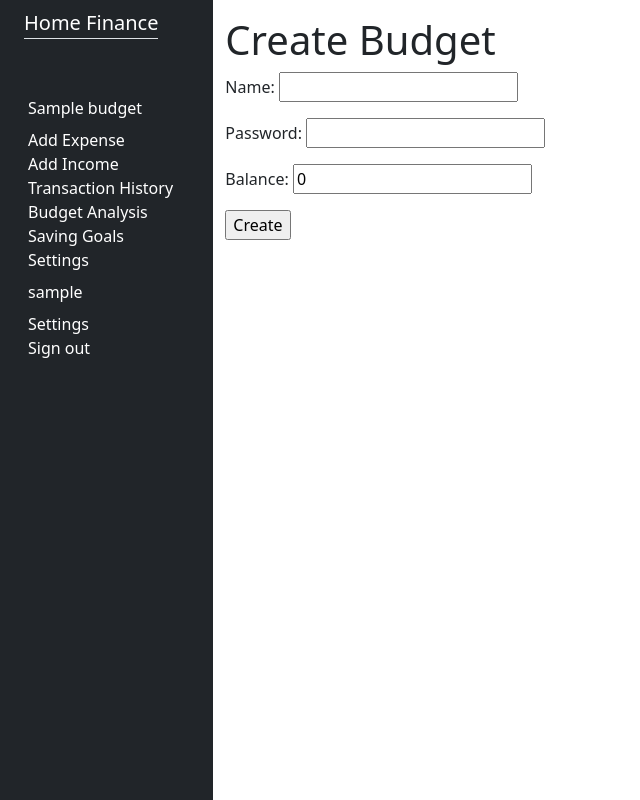
After one commit to adrianarciszewski95/django-home-finance, a Django app: page /homefinance/create_budget in a window 1280 px wide. The commit adds this page. Shown: the whole page, without its empty margins (0-640 px from the left). Run offline with Django 4.2, Linux system fonts and the light colour scheme; a user stored in the database is signed in; tables that the repository leaves empty hold one stand-in row (values such as "Sample post").

Commit message:
add login system

```diff
--- a/djangohomefinance/settings.py
+++ b/djangohomefinance/settings.py
@@ -25,6 +25,7 @@ INSTALLED_APPS = [
     'django.contrib.sessions',
     'django.contrib.messages',
     'django.contrib.staticfiles',
+    'djmoney',
     'homefinance'
 ]
 
--- a/homefinance/forms.py
+++ b/homefinance/forms.py
@@ -1,5 +1,33 @@
 from django import forms
-from.models import Transaction
+from django.contrib.auth.forms import UserCreationForm
+from django.contrib.auth.models import User
+
+from.models import Budget, Transaction
+
+class SignUpForm(UserCreationForm):
+    first_name = forms.CharField(max_length=30, required=False, help_text='Optional.')
+    last_name = forms.CharField(max_length=30, required=False, help_text='Optional.')
+    email = forms.EmailField(max_length=254, required=True, help_text='Required. Inform a valid email address.')
+
+    class Meta:
+        model = User
+        fields = ('username', 'first_name', 'last_name', 'email', 'password1', 'password2')
+
+    def save(self, commit=True):
+        user = super(SignUpForm, self).save(commit=False)
+        user.first_name = self.cleaned_data['first_name']
+        user.last_name = self.cleaned_data['last_name']
+        user.email = self.cleaned_data['email']
+        if commit:
+            user.save()
+        return user
+
+
+class BudgetForm(forms.ModelForm):
+    class Meta:
+        model = Budget
+        fields = ['name', 'password', 'balance']
+
 
 class TransactionForm(forms.ModelForm):
     class Meta:
--- a/homefinance/urls.py
+++ b/homefinance/urls.py
@@ -1,5 +1,5 @@
 from django.urls import path, include
-from homefinance.views import HomeView, TransactionHistoryView, AddExpenseView, AddIncomeView, EditExpenseView, EditIncomeView, DeleteTransactionView
+from homefinance.views import user_signup, user_login, user_logout, MainView, CreateBudgetView, AddExpenseView, AddIncomeView, EditExpenseView, EditIncomeView, DeleteTransactionView, TransactionHistoryView, BudgetAnalyseView
 
 budget_patterns = [
     path('add_expense', AddExpenseView.as_view(), name='add_expense'),
@@ -8,10 +8,15 @@ budget_patterns = [
     path('edit_income/<int:transaction_id>', EditIncomeView.as_view(), name='edit_income'),
     path('delete_transaction/<int:transaction_id>', DeleteTransactionView.as_view(), name='delete_transaction'),
     path('transaction_history', TransactionHistoryView.as_view(), name='transaction_history'),
+    path('budget_analyse/<int:year>/<int:month>', BudgetAnalyseView.as_view(), name = 'budget_analyse')
 ]
 
 
 urlpatterns = [
-    path('', HomeView.as_view(), name='base'),
+    path('', MainView.as_view(), name='main'),
+    path('signup', user_signup, name='user_signup'),
+    path("login", user_login, name="login"),
+    path("logout", user_logout, name="logout"),
+    path('create_budget', CreateBudgetView.as_view(), name='create_budget' ),
     path('<int:budget_id>/', include(budget_patterns)),
 ]
--- a/homefinance/views.py
+++ b/homefinance/views.py
@@ -1,15 +1,166 @@
 from django.shortcuts import render, redirect, get_object_or_404
 from django.views import View
+from django.db.models import Sum
+from django.contrib.auth import login, logout, authenticate
+from django.contrib.auth.forms import AuthenticationForm
+from django.contrib import messages
+
 from .models import Budget, Transaction, Category
-from .forms import TransactionForm
-from .mixins import UserBudgetsMixin
+from .forms import SignUpForm, BudgetForm, TransactionForm
+from .mixins import SidebarMixin
+
+def user_signup(request):
+	if request.method == "POST":
+		form = SignUpForm(request.POST)
+		if form.is_valid():
+			user = form.save()
+			login(request, user)
+			messages.success(request, "Registration successful." )
+			return redirect('main')
+		messages.error(request, "Unsuccessful registration. Invalid information.")
+	form = SignUpForm()
+	return render (request, 'signup.html', {'register_form':form})
+
+def user_login(request):
+	if request.method == "POST":
+		form = AuthenticationForm(request, data=request.POST)
+		if form.is_valid():
+			username = form.cleaned_data.get('username')
+			password = form.cleaned_data.get('password')
+			user = authenticate(username=username, password=password)
+			if user is not None:
+				login(request, user)
+				messages.info(request, f"You are now logged in as {username}.")
+				return redirect('main')
+			else:
+				messages.error(request,"Invalid username or password.")
+		else:
+			messages.error(request,"Invalid username or password.")
+	form = AuthenticationForm()
+	return render(request, 'login.html', {"login_form":form})
+
+def user_logout(request):
+	logout(request)
+	messages.info(request, "You have successfully logged out.")
+	return redirect('login')
+
+class MainView(SidebarMixin, View):
+    def get(self, request):
+        return render(request, 'main.html', {'budgets': self.budgets,
+                                            'current_month': self.current_month,
+                                            'current_year': self.current_year})
 
 
-class HomeView(UserBudgetsMixin, View):
+class CreateBudgetView(SidebarMixin, View):
     def get(self, request):
-        return render(request, 'home.html', {'budgets': self.budgets})
+        form = BudgetForm()
+        return render(request, 'create_budget.html', {'budgets': self.budgets,
+                                                    'current_month': self.current_month,
+                                                    'current_year': self.current_year,
+                                                    'form': form,
+                                                    })
+    def post(self, request):
+        form = BudgetForm(request.POST)
+        if form.is_valid():
+            budget = form.save(commit=False)
+            budget.user = request.user
+            budget.save()
+            return redirect('main')
 
-class TransactionHistoryView(UserBudgetsMixin, View):
+class AddExpenseView(SidebarMixin, View):
+    def get(self, request, budget_id):
+        form = TransactionForm()
+        form.fields['category'].queryset = Category.objects.filter(type='Expense')
+        return render(request, 'add_expense.html', {'budgets': self.budgets,
+                                                    'current_month': self.current_month,
+                                                    'current_year': self.current_year,
+                                                    'form': form,
+                                                    'new': True
+                                                    })
+    def post(self, request, budget_id):
+        form = TransactionForm(request.POST)
+        if form.is_valid():
+            transaction = form.save(commit=False)
+            transaction.budget = Budget.objects.get(id=budget_id)
+            transaction.save()
+            return redirect('main')
+
+class AddIncomeView(SidebarMixin, View):
+    def get(self, request, budget_id):
+        form = TransactionForm()
+        form.fields['category'].queryset = Category.objects.filter(type='Income')
+        return render(request, 'add_income.html', {'budgets': self.budgets,
+                                                    'current_month': self.current_month,
+                                                    'current_year': self.current_year,
+                                                    'form': form,
+                                                    'new': True
+                                                     })
+
+    def post(self, request, budget_id):
+        form = TransactionForm(request.POST)
+        if form.is_valid():
+            transaction = form.save(commit=False)
+            transaction.budget = Budget.objects.get(id=budget_id)
+            transaction.is_income = True
+            transaction.save()
+            return redirect('main')
+
+class EditExpenseView(SidebarMixin, View):
+    def get(self, request, budget_id, transaction_id):
+        transaction = get_object_or_404(Transaction, pk=transaction_id)
+        form = TransactionForm(instance=transaction)
+        form.fields['category'].queryset = Category.objects.filter(type='Expense')
+        return render(request, 'add_expense.html', {'budgets': self.budgets,
+                                                    'current_month': self.current_month,
+                                                    'current_year': self.current_year,
+                                                    'form': form,
+                                                    'new': False
+                                                    })
+
+    def post(self, request, budget_id, transaction_id):
+        transaction = get_object_or_404(Transaction, pk=transaction_id)
+        form = TransactionForm(request.POST, instance=transaction)
+        if form.is_valid():
+            transaction = form.save(commit=False)
+            transaction.save()
+            return redirect('main')
+
+class EditIncomeView(SidebarMixin, View):
+    def get(self, request, budget_id, transaction_id):
+        transaction = get_object_or_404(Transaction, pk=transaction_id)
+        form = TransactionForm(instance=transaction)
+        form.fields['category'].queryset = Category.objects.filter(type='Income')
+        return render(request, 'add_income.html', {'budgets': self.budgets,
+                                                    'current_month': self.current_month,
+                                                    'current_year': self.current_year,
+                                                    'form': form,
+                                                    'new': False
+                                                    })
+
+    def post(self, request, budget_id, transaction_id):
+        transaction = get_object_or_404(Transaction, pk=transaction_id)
+        form = TransactionForm(request.POST, instance=transaction)
+        if form.is_valid():
+            transaction = form.save(commit=False)
+            transaction.save()
+            return redirect('main')
+
+class DeleteTransactionView(SidebarMixin, View):
+    def get(self, request, budget_id, transaction_id):
+        transaction = get_object_or_404(Transaction, pk=transaction_id)
+        return render(request, 'confirm_delete.html', {'budgets': self.budgets,
+                                                        'current_month': self.current_month,
+                                                        'current_year': self.current_year,
+                                                        'budget_id': budget_id,
+                                                        })
+
+    def post(self, request, budget_id, transaction_id):
+            transaction = get_object_or_404(Transaction, pk=transaction_id)
+            transaction.delete()
+            return redirect('main')
+
+
+class TransactionHistoryView(SidebarMixin, View):
     def get(self, request, budget_id):
 
         transactions = Transaction.objects.filter(budget__id=budget_id).order_by('-date')
@@ -27,74 +178,90 @@ class TransactionHistoryView(UserBudgetsMixin, View):
         if type:
             transactions = transactions.filter(is_income=(type == 'Income'))
 
-        return render(request, 'transaction_history.html', {'transactions': transactions, 'budgets': self.budgets})
+        return render(request, 'transaction_history.html', {'budgets': self.budgets,
+                                                            'current_month': self.current_month,
+                                                            'current_year': self.current_year,
+                                                            'transactions': transactions
+                                                            })
 
 
-class AddExpenseView(UserBudgetsMixin, View):
-    def get(self, request, budget_id):
-        form = TransactionForm()
-        form.fields['category'].queryset = Category.objects.filter(type='Expense')
-        return render(request, 'add_expense.html', {'budgets': self.budgets, 'form': form, 'new': True})
+class BudgetAnalyseView(SidebarMixin, View):
+    def get(self, request, budget_id, year, month):
+        transactions = Transaction.objects.filter(budget__id = budget_id, date__year = year, date__month = month)
+        income_sum = round(transactions.filter(is_income = True).aggregate(Sum('amount'))['amount__sum'] or 0, 2)
+        expense_sum = round(transactions.filter(is_income = False).aggregate(Sum('amount'))['amount__sum'] or 0, 2)
+        balance = income_sum - expense_sum
 
-    def post(self, request, budget_id):
-            form = TransactionForm(request.POST)
-            if form.is_valid():
-                transaction = form.save(commit=False)
-                transaction.budget = Budget.objects.get(id=budget_id)
-                transaction.save()
-                return redirect('base')
+        expense_categories = Category.objects.filter(type='Expense')
+        expenses = transactions.filter(is_income=False).values('category').annotate(amount_sum=Sum('amount'))
 
-class AddIncomeView(UserBudgetsMixin, View):
-    def get(self, request, budget_id):
-        form = TransactionForm()
-        form.fields['category'].queryset = Category.objects.filter(type='Income')
-        return render(request, 'add_income.html', {'budgets': self.budgets, 'form': form, 'new': True})
+        expenses_by_category = []
+        for category in expense_categories:
+            expense = expenses.filter(category=category.id).first()
+            expenses_by_category.append({'category': category.name, 'amount_sum': round(expense['amount_sum'], 2) if expense else 0})
 
-    def post(self, request, budget_id):
-            form = TransactionForm(request.POST)
-            if form.is_valid():
-                transaction = form.save(commit=False)
-                transaction.budget = Budget.objects.get(id=budget_id)
-                transaction.is_income = True
-                transaction.save()
-                return redirect('base')
+        income_categories = Category.objects.filter(type='Income')
+        incomes = transactions.filter(is_income=True).values('category').annotate(amount_sum=Sum('amount'))
 
-class EditExpenseView(UserBudgetsMixin, View):
-    def get(self, request, budget_id, transaction_id):
-        transaction = get_object_or_404(Transaction, pk=transaction_id)
-        form = TransactionForm(instance=transaction)
-        form.fields['category'].queryset = Category.objects.filter(type='Expense')
-        return render(request, 'add_expense.html', {'budgets': self.budgets, 'form': form, 'new': False})
+        incomes_by_category = []
+        for category in income_categories:
+            income = incomes.filter(category=category.id).first()
+            incomes_by_category.append({'category': category.name, 'amount_sum': round(income['amount_sum'], 2) if income else 0})
+        return render(request, 'budget_analyse.html', {'budgets': self.budgets,
+                                                        'current_year': self.current_year,
+                                                        'current_month': self.current_month,
+                                                        'budget_id': budget_id,
+                                                        'year': year,
+                                                        'month': month,
+                                                        'expense_sum': expense_sum,
+                                                        'income_sum': income_sum,
+                                                        'balance': balance,
+                                                        'expenses_by_category': expenses_by_category,
+                                                        'incomes_by_category': incomes_by_category
+                                                        })
 
-    def post(self, request, budget_id, transaction_id):
-            transaction = get_object_or_404(Transaction, pk=transaction_id)
-            form = TransactionForm(request.POST, instance=transaction)
-            if form.is_valid():
-                transaction = form.save(commit=False)
-                transaction.save()
-                return redirect('base')
+    def post(self, request, budget_id, year, month):
+        if request.POST.get('previous_month'):
+            month -= 1
+            if month == 0:
+                month = 12
+                year -= 1
+        elif request.POST.get('next_month'):
+            month += 1
+            if month == 13:
+                month = 1
+                year += 1
+        transactions = Transaction.objects.filter(budget__id = budget_id, date__year = year, date__month = month)
+        income_sum = round(transactions.filter(is_income = True).aggregate(Sum('amount'))['amount__sum'] or 0, 2)
+        expense_sum = round(transactions.filter(is_income = False).aggregate(Sum('amount'))['amount__sum'] or 0, 2)
+        balance = income_sum - expense_sum
 
-class EditIncomeView(UserBudgetsMixin, View):
-    def get(self, request, budget_id, transaction_id):
-        transaction = get_object_or_404(Transaction, pk=transaction_id)
-        form = TransactionForm(instance=transaction)
-        form.fields['category'].queryset = Category.objects.filter(type='Income')
-        return render(request, 'add_income.html', {'budgets': self.budgets, 'form': form, 'new': False})
+        expense_categories = Category.objects.filter(type='Expense')
+        expenses = transactions.filter(is_income=False).values('category').annotate(amount_sum=Sum('amount'))
 
-    def post(self, request, budget_id, transaction_id):
-            transaction = get_object_or_404(Transaction, pk=transaction_id)
-            form = TransactionForm(request.POST, instance=transaction)
-            if form.is_valid():
-                transaction = form.save(commit=False)
-                transaction.save()
-                return redirect('base')
+        expenses_by_category = []
+        for category in expense_categories:
+            expense = expenses.filter(category=category.id).first()
+            expenses_by_category.append({'category': category.name, 'amount_sum': round(expense['amount_sum'], 2) if expense else 0})
 
-class DeleteTransactionView(UserBudgetsMixin, View):
-    def get(self, request, budget_id, transaction_id):
-        transaction = get_object_or_404(Transaction, pk=transaction_id)
-        return render(request, 'confirm_delete.html', {'budgets': self.budgets, 'budget_id': budget_id})
+        income_categories = Category.objects.filter(type='Income')
+        incomes = transactions.filter(is_income=True).values('category').annotate(amount_sum=Sum('amount'))
 
-    def post(self, request, budget_id, transaction_id):
-            transaction = get_object_or_404(Transaction, pk=transaction_id)
-            transaction.delete()
-            return redirect('base')
+        incomes_by_category = []
+        for category in income_categories:
+            income = incomes.filter(category=category.id).first()
+            incomes_by_category.append({'category': category.name, 'amount_sum': round(income['amount_sum'], 2) if income else 0})
+
+
+        return render(request, 'budget_analyse.html', {'budgets': self.budgets,
+                                                        'current_year': self.current_year,
+                                                        'current_month': self.current_month,
+                                                        'budget_id': budget_id,
+                                                        'year': year,
+                                                        'month': month,
+                                                        'expense_sum': expense_sum,
+                                                        'income_sum': income_sum,
+                                                        'balance': balance,
+                                                        'expenses_by_category': expenses_by_category,
+                                                        'incomes_by_category': incomes_by_category
+                                                        })
--- a/templates/add_expense.html
+++ b/templates/add_expense.html
@@ -1,4 +1,4 @@
-{% extends 'base.html' %}
+{% extends 'homefinance.html' %}
 
 {% block content %}
   {% if new %}
--- a/templates/add_income.html
+++ b/templates/add_income.html
@@ -1,4 +1,4 @@
-{% extends 'base.html' %}
+{% extends 'homefinance.html' %}
 
 {% block content %}
   {% if new %}
--- a/templates/base.html
+++ b/templates/base.html
@@ -12,14 +12,8 @@
     <title>Home Finance</title>
 </head>
 <body>
-    <div class="container-fluid">
-        <div class="row flex-nowrap">
-            {% include 'sidebar.html' %}
-            <div class="col py-3">
-                {% block content %} {% endblock content %}
-            </div>
-        </div>
-    </div>
+    {% block site %}
+    {% endblock %}
 
     <script
         src="https://cdn.jsdelivr.net/npm/@popperjs/core@2.11.6/dist/umd/popper.min.js"
--- a/templates/confirm_delete.html
+++ b/templates/confirm_delete.html
@@ -1,4 +1,4 @@
-{% extends 'base.html' %}
+{% extends 'homefinance.html' %}
 
 {% block content %}
     <form method="post">
--- /dev/null
+++ b/templates/create_budget.html
@@ -0,0 +1,10 @@
+{% extends 'homefinance.html' %}
+
+{% block content %}
+  <h1> Create Budget </h1>
+  <form method="post">
+    {% csrf_token %}
+    {{ form.as_p }}
+    <input type="submit" value="Create">
+  </form>
+{% endblock %}
--- a/templates/home.html
+++ /dev/null
@@ -1,5 +0,0 @@
-{% extends 'base.html' %}
-
-{% block content %}
-
-{% endblock %}
--- /dev/null
+++ b/templates/homefinance.html
@@ -0,0 +1,12 @@
+{% extends 'base.html' %}
+
+{% block site %}
+    <div class="container-fluid">
+        <div class="row flex-nowrap">
+            {% include 'sidebar.html' %}
+            <div class="col py-3">
+                {% block content %} {% endblock content %}
+            </div>
+        </div>
+    </div>
+{% endblock %}
--- a/templates/sidebar.html
+++ b/templates/sidebar.html
@@ -1,21 +1,20 @@
 <div class="col-auto col-md-3 col-xl-2 px-sm-2 px-0 bg-dark">
     <div class="d-flex flex-column align-items-center align-items-sm-start px-3 pt-2 text-white min-vh-100">
-        <a href="{% url 'base' %}" class="d-flex align-items-center pb-3 mb-md-0 me-md-auto text-white text-decoration-none">
+        <a href="{% url 'main' %}" class="d-flex align-items-center pb-3 mb-md-0 me-md-auto text-white text-decoration-none">
             <span class="fs-5 d-none d-sm-inline border-bottom">Home Finance</span>
         </a>
         <hr>
         <ul class="nav nav-pills flex-column mb-sm-auto mb-0 align-items-center align-items-sm-start" id="menu">
             <li>
                 {% for budget in budgets %}
-                <a href="#budget" data-bs-toggle="collapse" class="nav-link px-0 align-middle">
+                <a href="{% url 'main' %}" data-bs-toggle="collapse" class="nav-link px-0 align-middle">
                     <span class="ms-1 d-none d-sm-inline text-white">{{ budget.name }}</span>
                 </a>
                 <ul class="collapse show nav flex-column ms-1" id="budget" data-bs-parent="#menu">
                     <li><a href="{% url 'add_expense' budget.id %}" class="text-white d-inline-flex text-decoration-none rounded" >Add Expense</a></li>
                     <li><a href="{% url 'add_income' budget.id %}" class="text-white d-inline-flex text-decoration-none rounded" >Add Income</a></li>
                     <li><a href="{% url 'transaction_history' budget.id %}" class="text-white d-inline-flex text-decoration-none rounded">Transaction History</a></li>
-                    <li><a href="#" class="text-white d-inline-flex text-decoration-none rounded">Expenses Analysis</a></li>
-                    <li><a href="#" class="text-white d-inline-flex text-decoration-none rounded">Incomes Analysis</a></li>
+                    <li><a href="{% url 'budget_analyse' budget.id current_year current_month %}" class="text-white d-inline-flex text-decoration-none rounded">Budget Analysis</a></li>
                     <li><a href="#" class="text-white d-inline-flex text-decoration-none rounded">Saving Goals</a></li>
                     <li><a href="#" class="text-white d-inline-flex text-decoration-none rounded">Settings</a></li>
                 </ul>
@@ -23,12 +22,11 @@
             </li>
             <li>
                 <a href="#account" data-bs-toggle="collapse" class="nav-link px-0 align-middle">
-                    <span class="ms-1 d-none d-sm-inline text-white">Account</span>
+                    <span class="ms-1 d-none d-sm-inline text-white"> {{user.username}} </span>
                 </a>
                 <ul class="collapse show nav flex-column ms-1" id="account" data-bs-parent="#menu">
-                    <li><a href="#" class="text-white d-inline-flex text-decoration-none rounded">New Budget</a></li>
                     <li><a href="#" class="text-white d-inline-flex text-decoration-none rounded">Settings</a></li>
-                    <li><a href="#" class="text-white d-inline-flex text-decoration-none rounded">Sign out</a></li>
+                    <li><a href="{% url 'logout' %}" class="text-white d-inline-flex text-decoration-none rounded">Sign out</a></li>
                 </ul>
             </li>
         </ul>
--- a/templates/transaction_history.html
+++ b/templates/transaction_history.html
@@ -1,4 +1,4 @@
-{% extends 'base.html' %}
+{% extends 'homefinance.html' %}
 
 {% block content %}
   <h1>Transaction History</h1>
```
Also changed, not shown: homefinance/mixins.py (+6 -3 lines), homefinance/models.py (+28 -0 lines), templates/budget_analyse.html (added, +45 -0 lines), templates/login.html (added, +15 -0 lines), templates/main.html (added, +10 -0 lines), templates/signup.html (added, +15 -0 lines).
